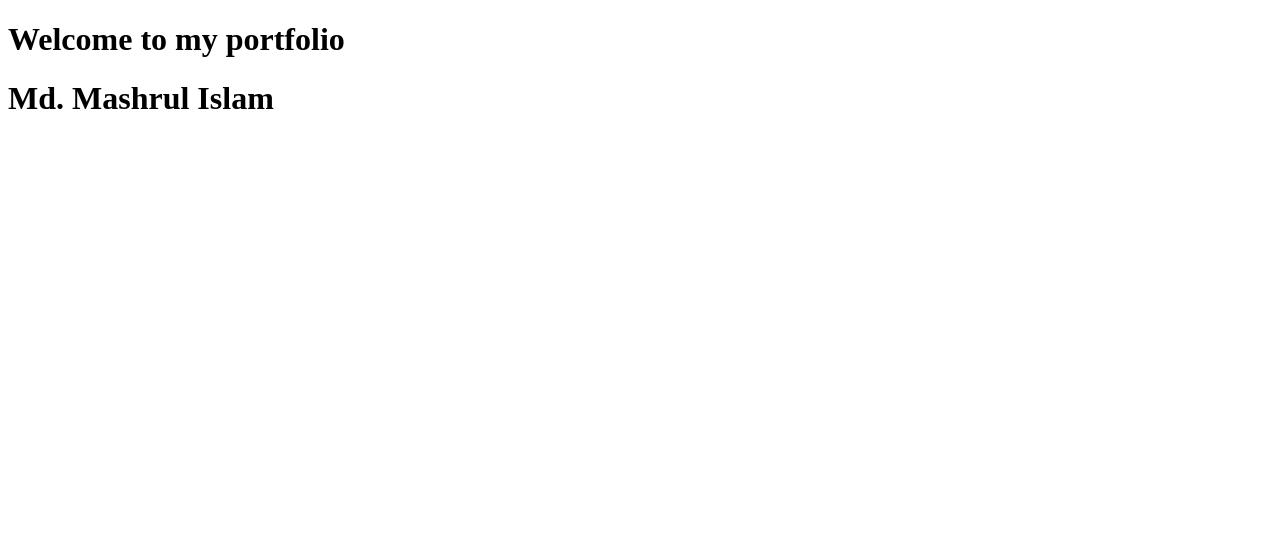
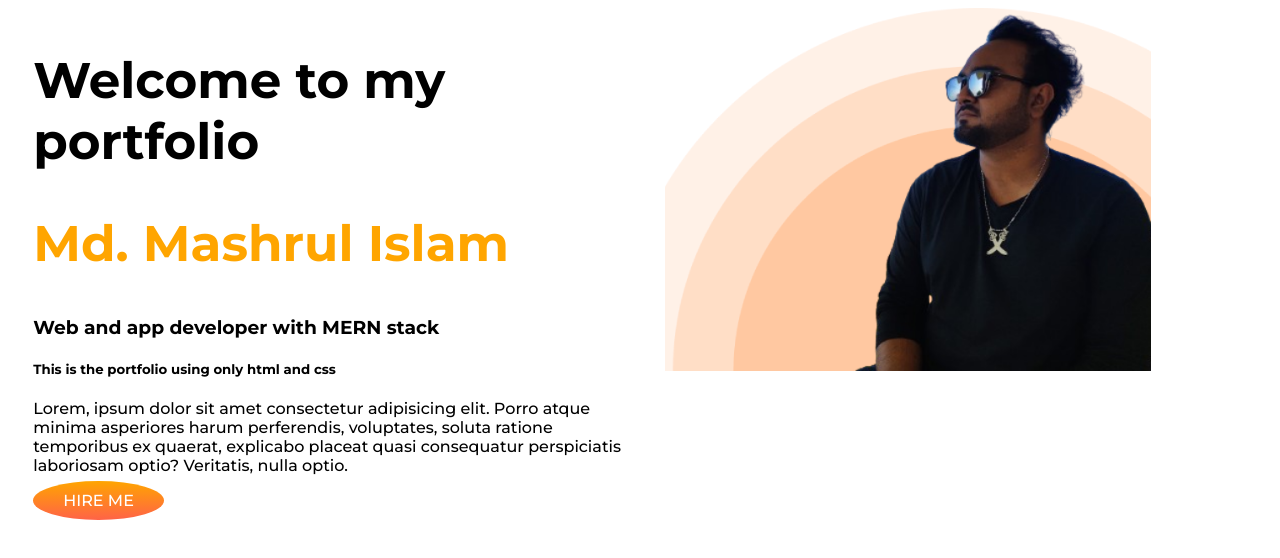
Before and after one commit to Shimanto55/portfolio, a plain HTML site: page index.html in a window 1280 px wide. Drawn offline with Linux system fonts and the light colour scheme.

Commit message:
3rd commit

```diff
--- a/index.html
+++ b/index.html
@@ -1,13 +1,40 @@
 <!DOCTYPE html>
 <html lang="en">
+
 <head>
     <meta charset="UTF-8">
     <meta name="viewport" content="width=device-width, initial-scale=1.0">
     <title>Md. Mashrul Islam</title>
+    <link rel="preconnect" href="https://fonts.googleapis.com">
+    <link rel="preconnect" href="https://fonts.gstatic.com" crossorigin>
+    <link
+        href="https://fonts.googleapis.com/css2?family=Montserrat:ital,wght@0,100..900;1,100..900&family=Open+Sans:ital,wght@0,300..800;1,300..800&display=swap"
+        rel="stylesheet">
     <link rel="stylesheet" href="style.css">
+
 </head>
+
 <body>
-    <h1> Welcome to my portfolio</h1>
-    <h1>Md. Mashrul Islam</h1>
+    <section>
+        <div class="half-width">
+            <h1>Welcome to my portfolio</h1>
+            <h1> <span class="nm">Md. Mashrul Islam</span> </h1>
+            <h3>Web and app developer with MERN stack</h3>
+            <h5>This is the portfolio using only html and css</h5>
+            <p> Lorem, ipsum dolor sit amet consectetur adipisicing elit. Porro atque minima
+                asperiores harum
+                perferendis,
+                voluptates, soluta ratione temporibus ex quaerat, explicabo placeat quasi consequatur perspiciatis
+                laboriosam optio? Veritatis, nulla optio.</p>
+            <a class="link-button" target="_blank" href="https://www.facebook.com/md.mashrulislam.shimanto.3/"> HIRE
+                ME</a>
+        </div>
+        <div class="half-width">
+            <img src="images/me1.png" alt=" ERROR 404">
+        </div>
+
+    </section>
+
 </body>
+
 </html>
--- a/style.css
+++ b/style.css
@@ -0,0 +1,40 @@
+body {
+    font-family: "Montserrat", sans-serif;
+    font-optical-sizing: auto;
+    font-weight: 100;
+    font-style: normal;
+}
+
+h1 {
+    font-size: 50px;
+}
+
+.nm {
+    color: orange;
+}
+
+section {
+    display: flex;
+}
+
+.half-width {
+    width: 50%;
+    padding-left: 2%;
+}
+
+.half-width img {
+    width: 80%;
+}
+
+.half-width p {
+    font-weight: 500;
+}
+
+.link-button {
+    text-decoration: none;
+    background-image: linear-gradient(orange, tomato);
+    padding: 10px 30px;
+    border-radius: 50%;
+    color: white;
+    font-weight: 500;
+}
```
